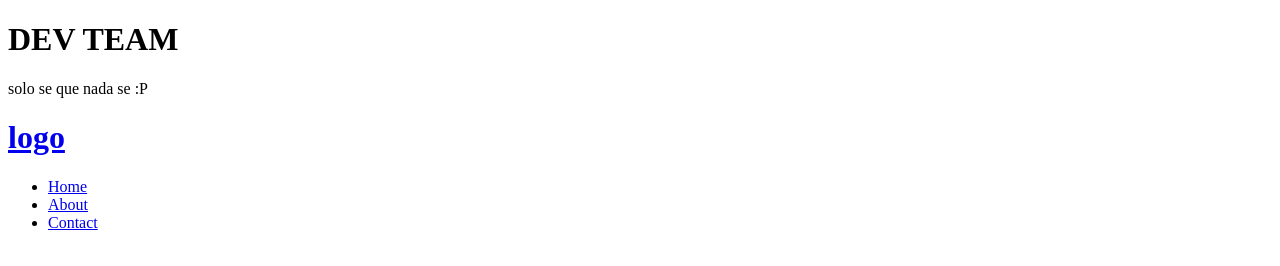
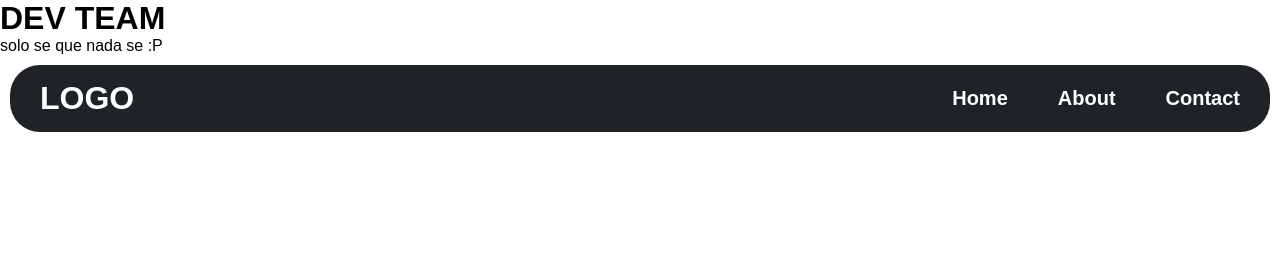
Before and after one commit to IngSystemCix/DevTeam-Markdown-Web, a plain HTML site: page proyecto/pagina html/Prototipo.html in a window 1280 px wide. Drawn offline with Linux system fonts and the light colour scheme.

Commit message:
Modificado por Juanpi

```diff
--- a/proyecto/pagina html/Prototipo.html
+++ b/proyecto/pagina html/Prototipo.html
@@ -4,6 +4,8 @@
     <meta charset="UTF-8">
     <meta http-equiv="X-UA-Compatible" content="IE=edge">
     <meta name="viewport" content="width=device-width, initial-scale=1.0">
+    <link rel="preload" href="prototipo-style.css" as="style">
+    <link rel="stylesheet" href="prototipo-style.css">
     <title>Document</title>
 </head>
 <body>
```
